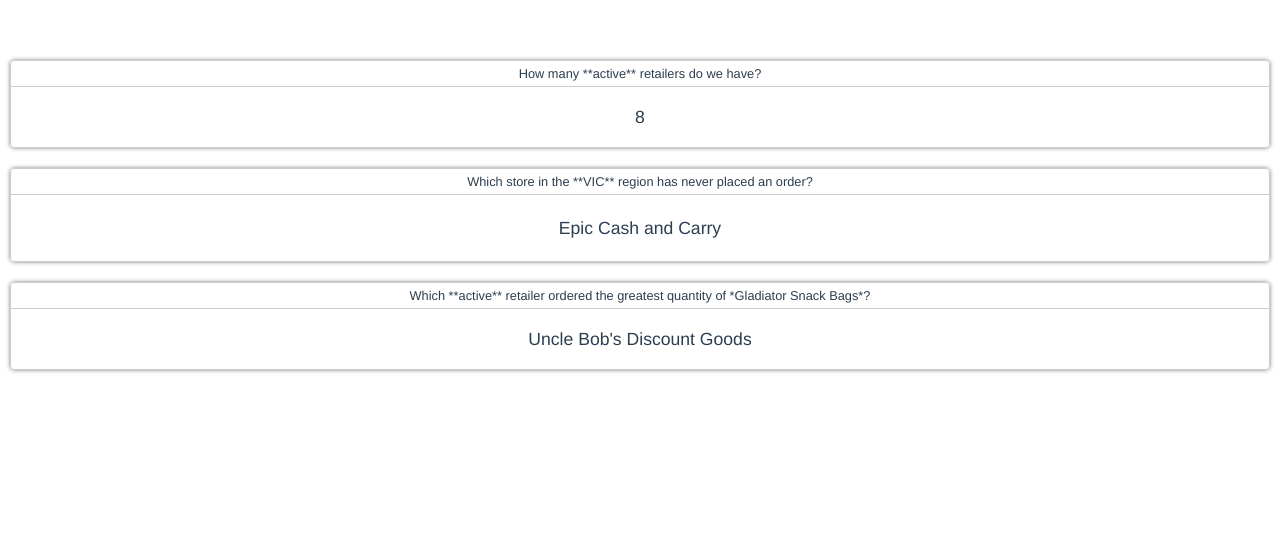
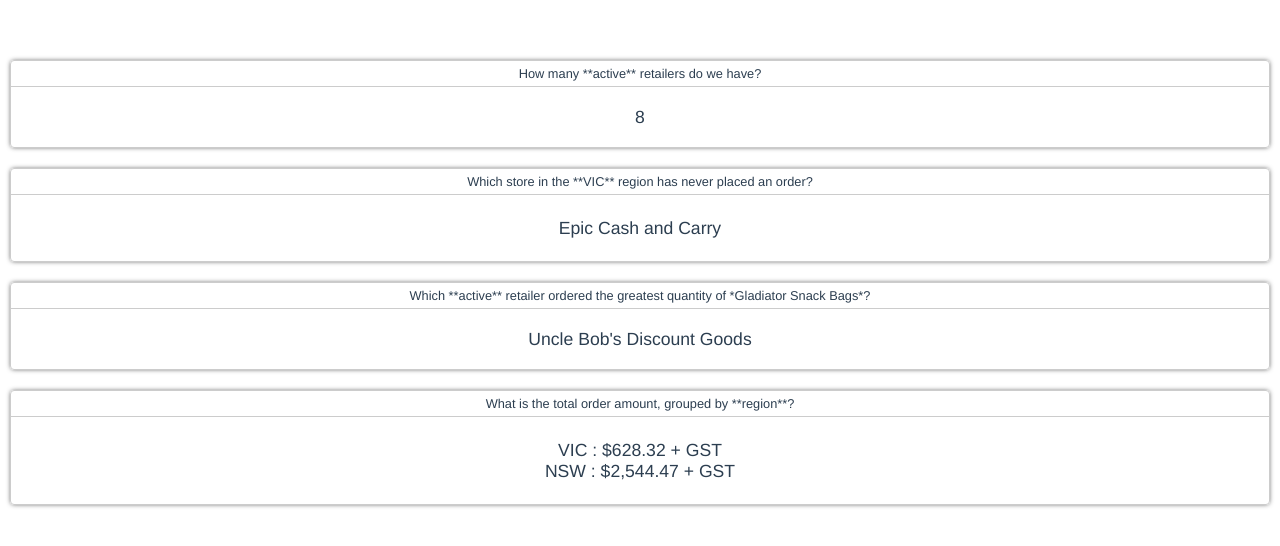
Before and after one commit to rickginer/vue-exercise, a Vue app: page / in a window 1280 px wide. Shown: the top 546 px of the page. Built offline with nearby package versions, Linux system fonts and the light colour scheme.

Commit message:
calculate order totals by region

```diff
--- a/src/App.vue
+++ b/src/App.vue
@@ -33,6 +33,20 @@
       <template slot="content">
         {{ getRetailerWithMaxOrdersForProduct('P10000335')
          }}
+      </template>
+    </Card>
+
+    <Card>
+      <template slot="title">
+        What is the total order amount, grouped by **region**?
+      </template>
+
+      <template slot="content">
+        <ul>
+          <li v-for="(region) in orderTotals()" :key="region.regionName">
+            {{ region.regionName }} : ${{ region.totalSpend.toLocaleString() }} + GST
+          </li>
+        </ul>
       </template>
     </Card>
 
@@ -110,6 +124,28 @@
           .reduce((prev, current) => (prev.productQty > current.productQty) ? prev : current)
           .retailerName
         : null;
+    },
+    totalByRegion: function (regionOrders) {
+      // TODO use Reduce here
+      let total = 0;
+      regionOrders.forEach( function (order) {
+        order.items.forEach( function (item) {
+          total += item.orderedQuantity * (item.itemPriceExGst * 100) // convert to cents to avoid floating number issue
+        })
+      })
+      return total;
+    },
+    orderTotals: function () {
+      return [
+        {
+          'regionName': 'VIC',
+          'totalSpend': this.totalByRegion(this.ordersVic) / 100 // convert from cents to dollars
+        },
+        {
+          'regionName': 'NSW',
+          'totalSpend': this.totalByRegion(this.ordersNsw) / 100
+        }
+      ]
     }
   }
 }
```
Also changed, not shown: 1 other file (tests, documents, lock files or other folders).
